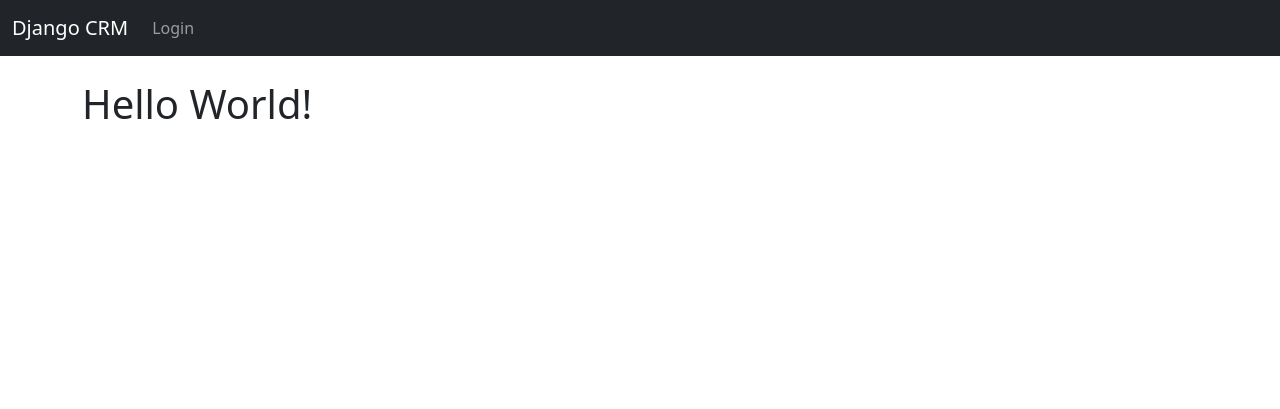
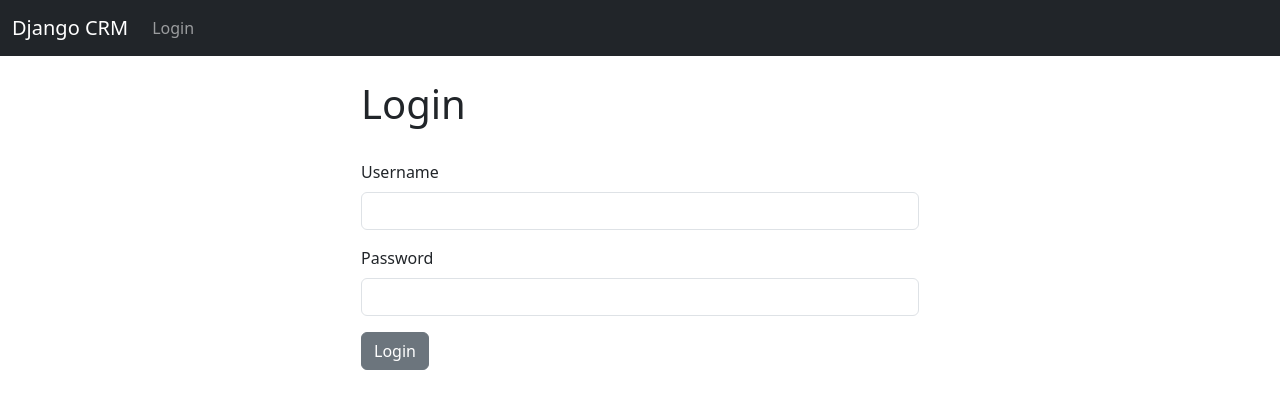
Before and after one commit to BeckhamDev/Django-CRM, a Django app: template website/templates/home.html in a window 1280 px wide. Shown: the top 409 px of the page. Run offline with Django 4.2, Linux system fonts and the light colour scheme; the template is opened without the code that fills it, so the values that code supplies are empty; parts of the project's set-up code (start-up, migrations or seed data) failed here and were passed over.

Commit message:
feat: :sparkles: Adding a login form to the homepage

```diff
--- a/website/templates/home.html
+++ b/website/templates/home.html
@@ -2,6 +2,32 @@
 
 {% block content %}
 
-<h1>Hello World!<h1>
+<div class='col-md-6 offset-md-3'>
+
+    {% if user.is_authenticated %}
+
+    <h1>Hello World!</h1>
+
+    {% else %}
+
+    <h1>Login</h1>
+    <br/>
+    <form method="post" action= {% url 'home' %}>
+        {% csrf_token %}
+        <form>
+            <div class="mb-3">
+              <label class="form-label">Username</label>
+              <input type="text" class="form-control" name='username' required >
+            </div>
+            <div class="mb-3">
+              <label class="form-label">Password</label>
+              <input type="password" class="form-control" name='password' required>
+            </div>
+            <button type="submit" class="btn btn-secondary">Login</button>
+          </form>
+    </form>
+</div>
+
+{% endif %}
 
 {% endblock %}
```
